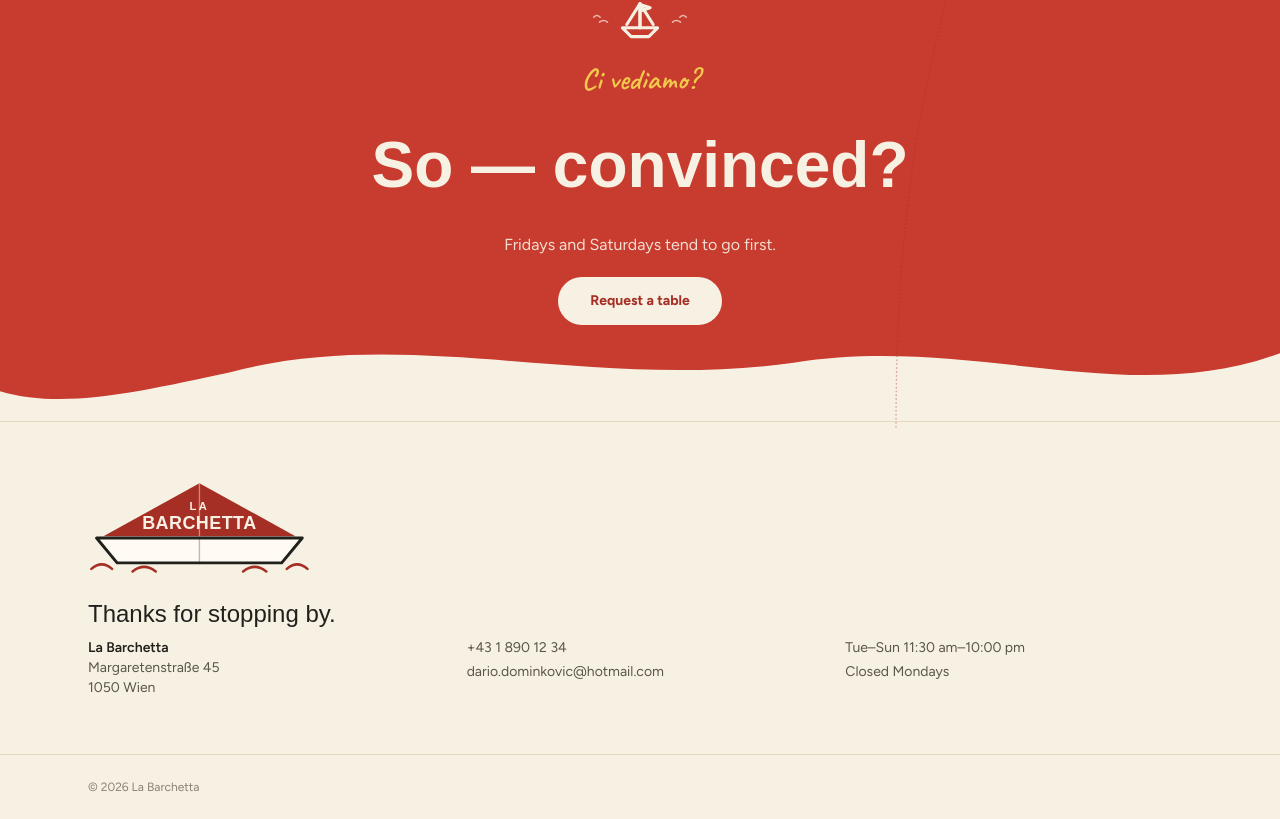
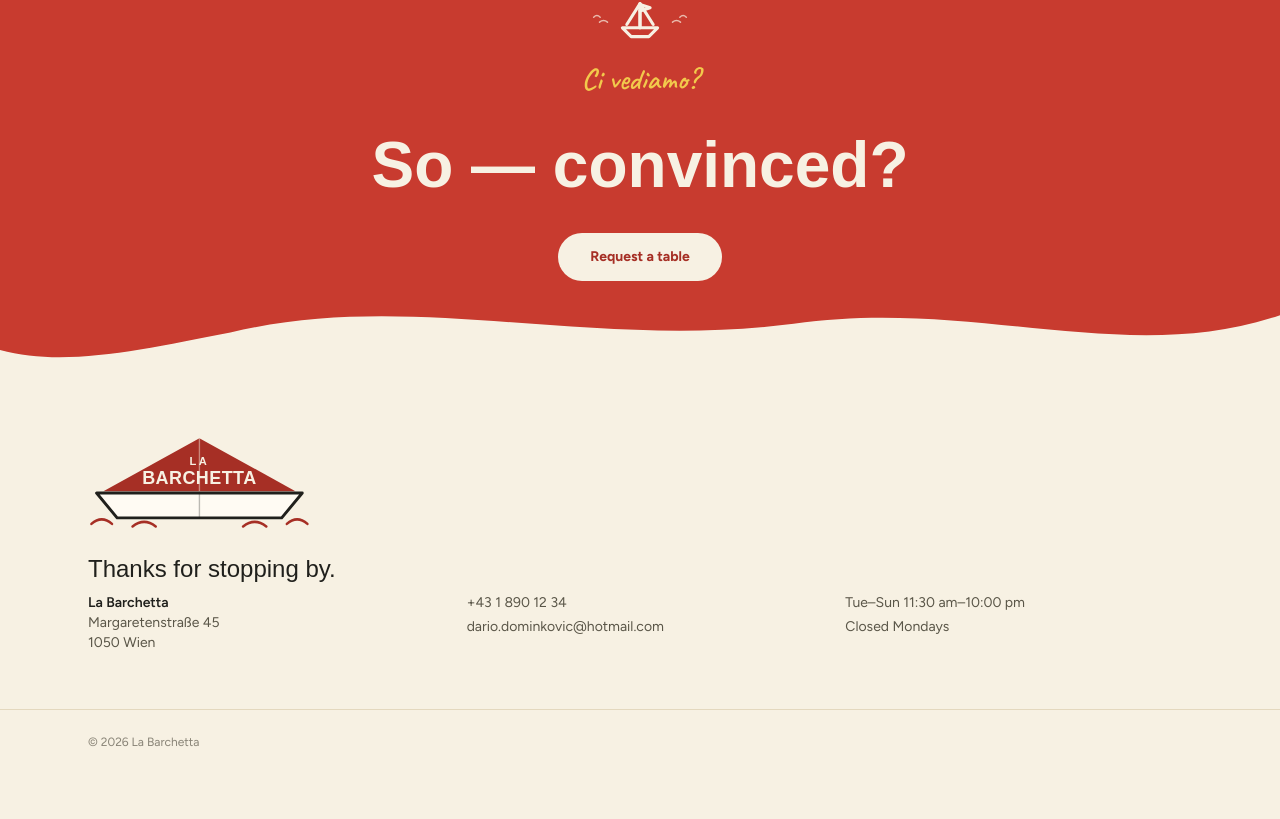
Before and after one commit to DarioD-Dev/nextjs-restaurant-concept, a Next.js app: page /en in a window 1280 px wide. Shown: the part 3504-4323 px from the top of the page. After the commit the page ends 4278 px from the top, so only its background shows below. Built offline with nearby package versions, Linux system fonts and the light colour scheme; no server answers; a web font is replaced by a local one.

Commit message:
Abschlusssatz und zwei Linien am Seitenende entfernen
Dazu die Trennlinie über dem Footer und das Stück Route, das über das
Abschlussband hinauslief. Zum Kürzen die SVG clippen, nicht verkleinern,
sonst staucht sich die Route.

```diff
--- a/messages/de.json
+++ b/messages/de.json
@@ -35,7 +35,6 @@
     "closingCta": {
       "eyebrow": "Ci vediamo?",
       "title": "Und, überzeugt?",
-      "body": "Freitag und Samstag sind meistens zuerst weg.",
       "cta": "Tisch anfragen"
     }
   },
--- a/messages/en.json
+++ b/messages/en.json
@@ -35,7 +35,6 @@
     "closingCta": {
       "eyebrow": "Ci vediamo?",
       "title": "So — convinced?",
-      "body": "Fridays and Saturdays tend to go first.",
       "cta": "Request a table"
     }
   },
--- a/src/components/home/ArrivoCta.tsx
+++ b/src/components/home/ArrivoCta.tsx
@@ -26,7 +26,6 @@ export async function ArrivoCta() {
         </div>
         <p className="font-script text-3xl text-highlight">{t("eyebrow")}</p>
         <h2 className="font-display text-display-lg">{t("title")}</h2>
-        <p className="max-w-lg text-base text-background/90">{t("body")}</p>
         <Link
           href="/reservations"
           className="rounded-full bg-background px-8 py-3.5 font-sans text-sm font-bold text-primary transition-colors hover:bg-highlight"
--- a/src/components/layout/Footer.tsx
+++ b/src/components/layout/Footer.tsx
@@ -9,7 +9,7 @@ export function Footer() {
   const t = useTranslations("Footer");
 
   return (
-    <footer className="border-t border-border">
+    <footer>
       <div className="mx-auto max-w-6xl px-6 pt-14 pb-2">
         {/* The logo gets its one large outing here, where the name on the
             sail is actually readable. */}
--- a/src/components/route/RouteJourney.tsx
+++ b/src/components/route/RouteJourney.tsx
@@ -141,6 +141,13 @@ export function RouteJourney({ children }: { children: React.ReactNode }) {
       endY = marker
         ? marker.getBoundingClientRect().top - content.getBoundingClientRect().top
         : Number.POSITIVE_INFINITY;
+
+      // Die gepunktete Linie endet dort, wo die Reise endet — sie lief sonst
+      // über das rote Abschlussband hinweg bis in den Footer. Bewusst
+      // geclippt statt die SVG zu kürzen: Die Höhe ist der Maßstab, aus dem
+      // die Schiffsposition gerechnet wird. Kürzen würde die Route stauchen
+      // und damit die Bewegung verändern; Clippen ändert nur, was man sieht.
+      svg.style.clipPath = marker ? `inset(0 0 ${routeHeightPx - endY}px 0)` : "none";
     };
 
     const place = (progress: number) => {
```
